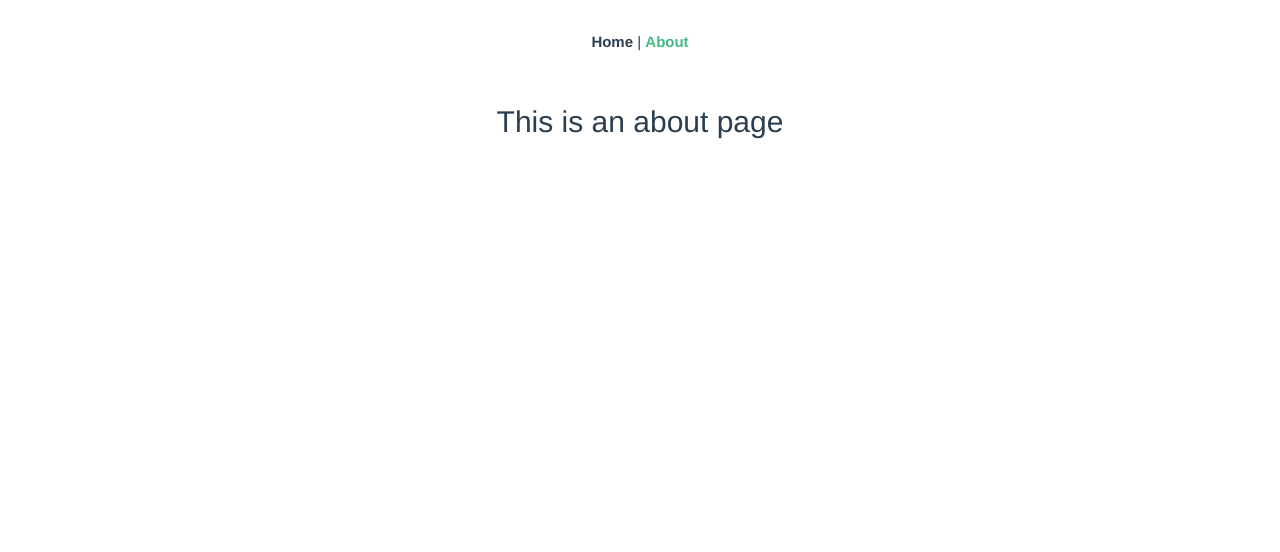
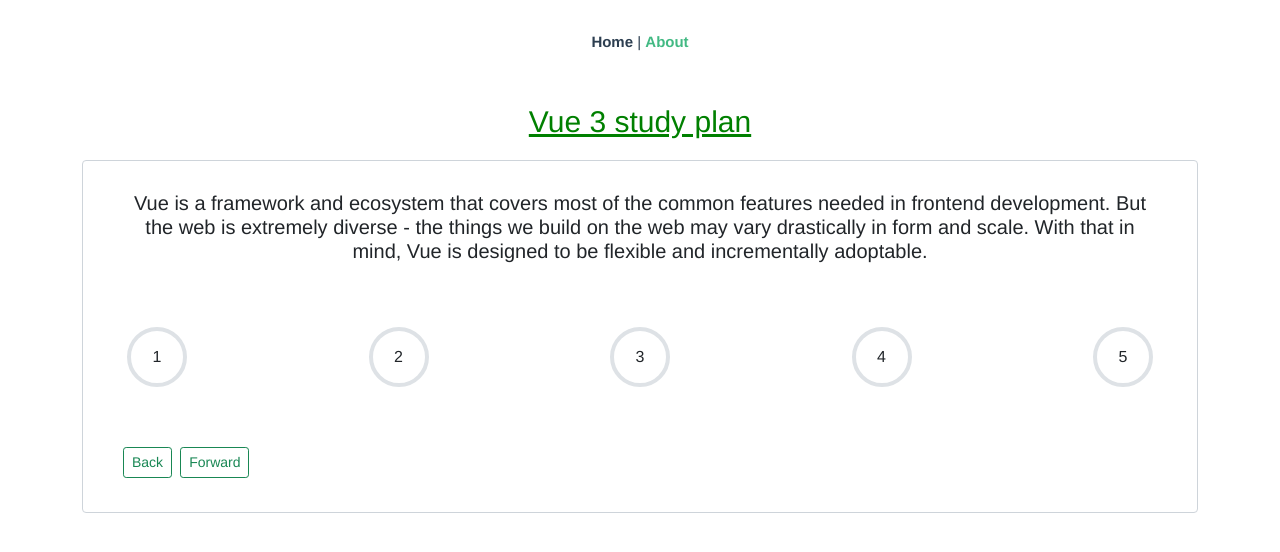
Before and after one commit to EleonoraPavlova/project, a Vue app: page /about in a window 1280 px wide. Shown: the top 552 px of the page. Built offline with nearby package versions, Linux system fonts and the light colour scheme.

Commit message:
add page about

```diff
--- a/src/components/ArrayNotes.vue
+++ b/src/components/ArrayNotes.vue
@@ -2,6 +2,20 @@
 	<div class="p-2 d-flex align-items-center">
 		<div class="me-3 flex-grow-1"><slot /></div>
 		<div class="d-flex justify-content-center">
+			<MyButtons
+				v-if="!isEditing"
+				color="btn-outline-success"
+				size="btn-sm"
+				@click="$emit('edit')"
+				>Edit</MyButtons
+			>
+			<MyButtons
+				v-else
+				color="btn-outline-success"
+				size="btn-sm"
+				@click="$emit('saved')"
+				>Save</MyButtons
+			>
 			<MyButtons
 				color="btn-outline-danger"
 				size="btn-sm"
@@ -19,7 +33,13 @@
 	components: {
 		MyButtons,
 	},
-	emits: ["click"],
+	props: {
+		isEditing: {
+			type: Boolean,
+			default: false,
+		},
+	},
+	emits: ["click", "edit", "saved"],
 	data() {
 		return {};
 	},
--- /dev/null
+++ b/src/components/DescriptionVue.vue
@@ -0,0 +1,14 @@
+<template>
+	<div class="p-4">
+		<h5><slot /></h5>
+	</div>
+</template>
+
+<script>
+export default {
+	name: "DescriptionVue",
+};
+</script>
+
+<style>
+</style>
--- /dev/null
+++ b/src/components/H1Component.vue
@@ -0,0 +1,14 @@
+<template>
+	<h1>
+		<slot />
+	</h1>
+</template>
+
+<script>
+export default {
+	name: "H1Component",
+};
+</script>
+
+<style>
+</style>
--- /dev/null
+++ b/src/components/StepByStep.vue
@@ -0,0 +1,35 @@
+<template>
+	<div class="p-2">
+		<div
+			class="
+				d-flex
+				align-items-center
+				justify-content-center
+				rounded-circle
+				border border-4
+			"
+			:class="color"
+		>
+			<slot />
+		</div>
+	</div>
+</template>
+
+<script>
+export default {
+	name: "StepByStep",
+	props: {
+		color: {
+			type: String,
+			default: "secondary",
+		},
+	},
+};
+</script>
+
+<style lang="scss">
+.rounded-circle {
+	width: 60px;
+	height: 60px;
+}
+</style>
--- a/src/main.js
+++ b/src/main.js
@@ -1,3 +1,4 @@
+
 import { createApp } from "vue";
 import App from "./App.vue";
 import router from "./router";
--- a/src/views/AboutView.vue
+++ b/src/views/AboutView.vue
@@ -1,5 +1,53 @@
 <template>
-  <div class="about">
-    <h1>This is an about page</h1>
-  </div>
+	<div class="container">
+		<H1Component
+			:style="{
+				color: 'green',
+				textDecoration: 'underline',
+			}"
+			>{{ titleAbout }}</H1Component
+		>
+		<div class="form-control">
+			<DescriptionVue
+				>Vue is a framework and ecosystem that covers most of the common
+				features needed in frontend development. But the web is extremely
+				diverse - the things we build on the web may vary drastically in form
+				and scale. With that in mind, Vue is designed to be flexible and
+				incrementally adoptable.</DescriptionVue
+			>
+			<div class="d-flex justify-content-between p-4">
+				<StepByStep v-for="num in 5" :key="num" color="grey">{{
+					num
+				}}</StepByStep>
+			</div>
+			<div class="p-4 d-flex justify-content-start">
+				<MyButtons size="btn-sm" color="btn-outline-success">Back</MyButtons>
+				<MyButtons size="btn-sm" color="btn-outline-success">Forward</MyButtons>
+			</div>
+		</div>
+	</div>
 </template>
+
+<script>
+import H1Component from "../components/H1Component.vue";
+import DescriptionVue from "../components/DescriptionVue.vue";
+import StepByStep from "../components/StepByStep.vue";
+import MyButtons from "../components/MyButtons.vue";
+
+export default {
+	components: {
+		H1Component,
+		DescriptionVue,
+		StepByStep,
+		MyButtons,
+	},
+	data() {
+		return {
+			titleAbout: "Vue 3 study plan",
+		};
+	},
+};
+</script>
+
+<style lang="scss">
+</style>
--- a/src/views/HomeView.vue
+++ b/src/views/HomeView.vue
@@ -1,14 +1,13 @@
 <template>
 	<div class="container">
 		<div class="div">
-			<h1
+			<H1Component
 				:style="{
 					color: inputValue.length < 10 ? 'green' : 'gray',
 					fontSize: inputValue.length < 6 ? '2rem' : '1.7rem',
 				}"
+				>{{ title }}</H1Component
 			>
-				{{ title }}
-			</h1>
 			<div class="form-control">
 				<MyInput
 					v-model="inputValue"
@@ -23,12 +22,18 @@
 			<div class="m-4">
 				<ArrayNotes
 					v-for="(note, index) in notes"
-					:key="note"
+					:key="index"
+					:is-editing="editingNote === index"
 					@click="deleteNote(index)"
-					><span :class="note.length > 5 ? 'success' : 'dt'">{{
-						toUpperCaseFirstLetter(note)
-					}}</span></ArrayNotes
-				>
+					@edit="onEdit(index)"
+					@saved="onSave()"
+					>{{ index }} , {{ editingNote }}
+					<span
+						v-if="editingNote != index"
+						:class="note.length > 5 ? 'success' : 'dt'"
+						>{{ toUpperCaseFirstLetter(note) }}</span
+					><MyInput v-else v-model="notes[index]" @keyup.enter="onSave()" />
+				</ArrayNotes>
 			</div>
 			<div v-if="notes.length === 0">No notes</div>
 			<hr class="m-4" />
@@ -38,6 +43,7 @@
 </template>
 
 <script>
+import H1Component from "../components/H1Component.vue";
 import MyButtons from "../components/MyButtons.vue";
 import MyInput from "../components/MyInput.vue";
 import ArrayNotes from "../components/ArrayNotes.vue";
@@ -50,14 +56,15 @@
 		MyInput,
 		ArrayNotes,
 		TotalCount,
+		H1Component,
 	},
 	data() {
 		return {
-			// counter: 0,
 			title: "List notes",
 			placeholder: "Enter the note...",
 			inputValue: "",
 			notes: ["note 1", "note 2", "note 3"],
+			editingNote: null,
 		};
 	},
 	watch: {
@@ -74,6 +81,7 @@
 				this.inputValue = "";
 			}
 		},
+
 		countMinus() {
 			if (this.count === 0) {
 				this.count;
@@ -83,6 +91,12 @@
 		},
 		deleteNote(index) {
 			this.notes.splice(index, 1);
+		},
+		onEdit(index) {
+			this.editingNote = index;
+		},
+		onSave() {
+			this.editingNote = null;
 		},
 		toUpperCaseFirstLetter(item) {
 			return item[0].toUpperCase() + item.slice(1);
```
Also changed, not shown: src/router/index.js (+2 -5 lines).
